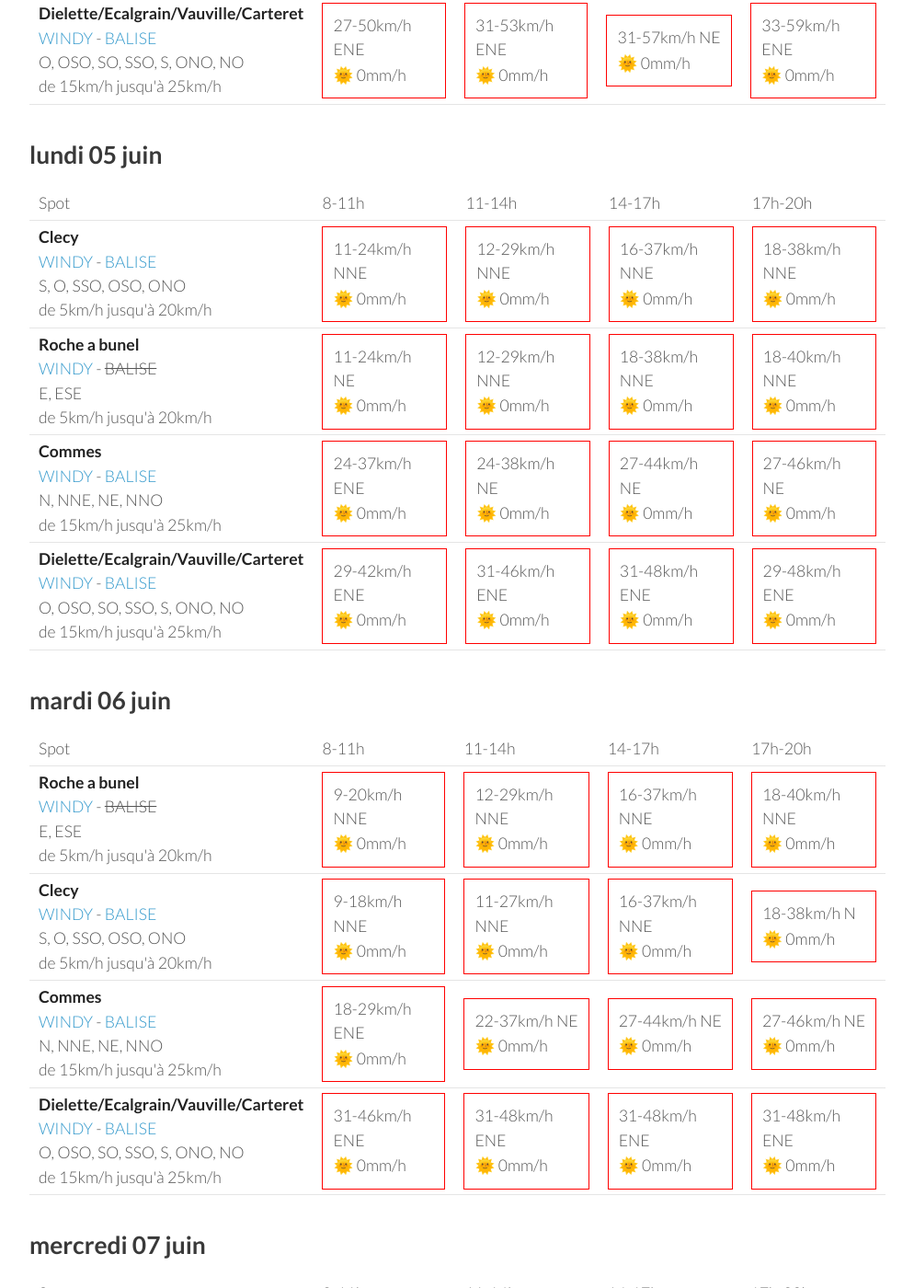
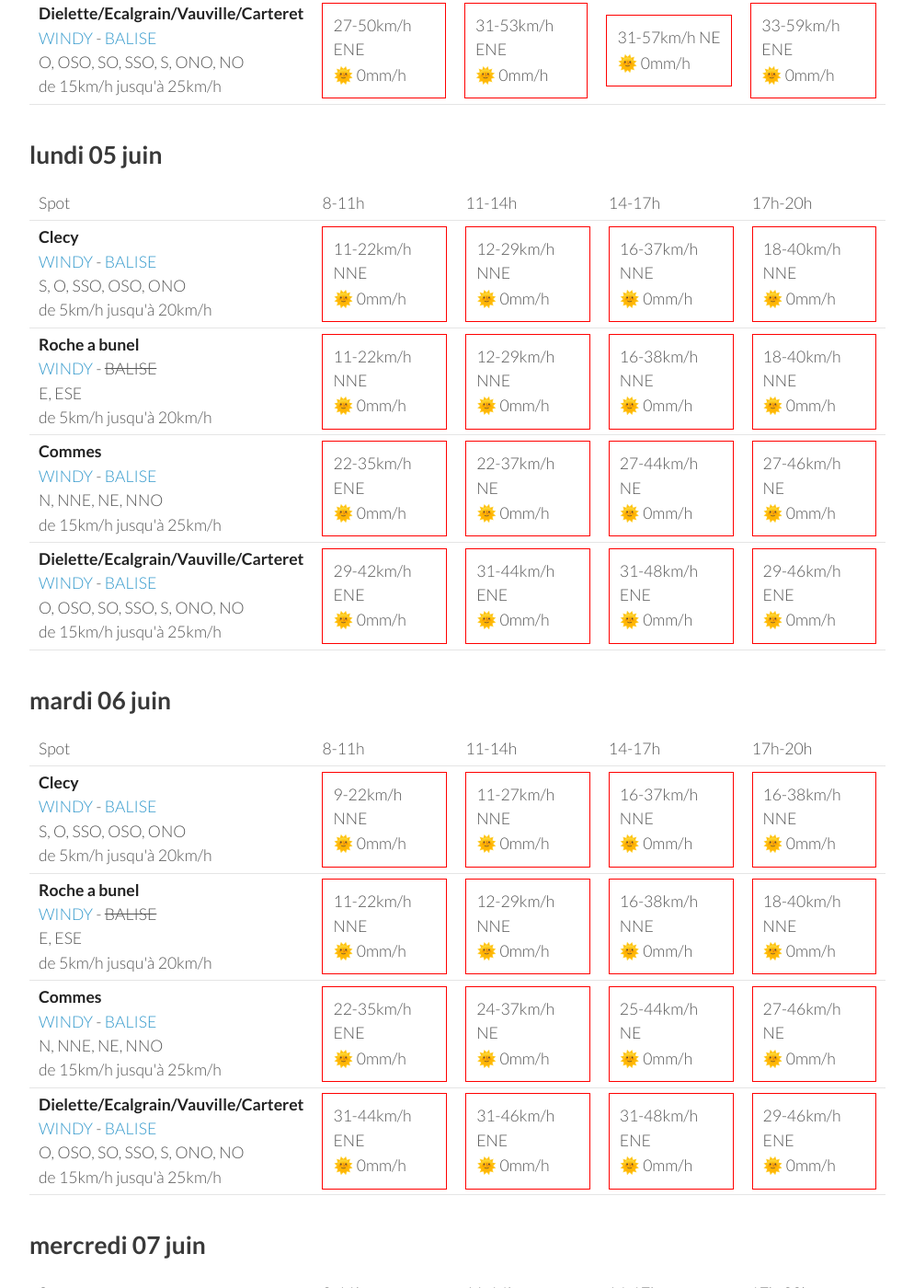
Before and after one commit to parapente-dans-le-nord/parapente-dans-le-nord.github.io, a Jekyll site: the page built from normandie.markdown, in a window 1280 px wide and 1400 px high, scrolled down 1312 px. Shown: the whole window at 92% size, without its empty margins (26-1020 px from the left). Built offline with Jekyll 4.4.1, drawn with Linux system fonts in a browser that asks for light colours; some of the changed text lies outside the part shown.

Commit message:
update index.markdown

```diff
--- a/normandie.markdown
+++ b/normandie.markdown
@@ -132,19 +132,19 @@ page mise à jour le samedi 03 juin 13:46
 <tr>
         <td><strong>Clecy</strong><br><a href="https://windy.com/48.929/-0.470?48.516,-0.470,8">WINDY</a> - <span class=""><a href="http://www.balisemeteo.com/balise.php?idBalise=122">BALISE</a> </span><br> <span class="vent-favorable">S, O, SSO, OSO, ONO</span><br><span class="force-vent">de 5km/h jusqu'à 20km/h</span> </td>
 
-            <td><div class="not-flyable"><p>11-24km/h NNE</p><p>🌞 0mm/h</p></div></td>
+            <td><div class="not-flyable"><p>11-22km/h NNE</p><p>🌞 0mm/h</p></div></td>
             <td><div class="not-flyable"><p>12-29km/h NNE</p><p>🌞 0mm/h</p></div></td>
             <td><div class="not-flyable"><p>16-37km/h NNE</p><p>🌞 0mm/h</p></div></td>
-            <td><div class="not-flyable"><p>18-38km/h NNE</p><p>🌞 0mm/h</p></div></td>
+            <td><div class="not-flyable"><p>18-40km/h NNE</p><p>🌞 0mm/h</p></div></td>
 
 
     </tr>
 <tr>
         <td><strong>Roche a bunel</strong><br><a href="https://windy.com/48.993/-0.499?48.580,-0.499,8">WINDY</a> - <span class="no-balise"> BALISE </span><br> <span class="vent-favorable">E, ESE</span><br><span class="force-vent">de 5km/h jusqu'à 20km/h</span> </td>
 
-            <td><div class="not-flyable"><p>11-24km/h NE</p><p>🌞 0mm/h</p></div></td>
+            <td><div class="not-flyable"><p>11-22km/h NNE</p><p>🌞 0mm/h</p></div></td>
             <td><div class="not-flyable"><p>12-29km/h NNE</p><p>🌞 0mm/h</p></div></td>
-            <td><div class="not-flyable"><p>18-38km/h NNE</p><p>🌞 0mm/h</p></div></td>
+            <td><div class="not-flyable"><p>16-38km/h NNE</p><p>🌞 0mm/h</p></div></td>
             <td><div class="not-flyable"><p>18-40km/h NNE</p><p>🌞 0mm/h</p></div></td>
 
 
@@ -152,8 +152,8 @@ page mise à jour le samedi 03 juin 13:46
 <tr>
         <td><strong>Commes</strong><br><a href="https://windy.com/49.346/-0.726?48.936,-0.726,8">WINDY</a> - <span class=""><a href="http://www.balisemeteo.com/balise.php?idBalise=158">BALISE</a> </span><br> <span class="vent-favorable">N, NNE, NE, NNO</span><br><span class="force-vent">de 15km/h jusqu'à 25km/h</span> </td>
 
-            <td><div class="not-flyable"><p>24-37km/h ENE</p><p>🌞 0mm/h</p></div></td>
-            <td><div class="not-flyable"><p>24-38km/h NE</p><p>🌞 0mm/h</p></div></td>
+            <td><div class="not-flyable"><p>22-35km/h ENE</p><p>🌞 0mm/h</p></div></td>
+            <td><div class="not-flyable"><p>22-37km/h NE</p><p>🌞 0mm/h</p></div></td>
             <td><div class="not-flyable"><p>27-44km/h NE</p><p>🌞 0mm/h</p></div></td>
             <td><div class="not-flyable"><p>27-46km/h NE</p><p>🌞 0mm/h</p></div></td>
 
@@ -163,9 +163,9 @@ page mise à jour le samedi 03 juin 13:46
         <td><strong>Dielette/Ecalgrain/Vauville/Carteret</strong><br><a href="https://windy.com/49.650/-1.856?49.243,-1.856,8">WINDY</a> - <span class=""><a href="http://www.balisemeteo.com/balise.php?idBalise=81">BALISE</a> </span><br> <span class="vent-favorable">O, OSO, SO, SSO, S, ONO, NO</span><br><span class="force-vent">de 15km/h jusqu'à 25km/h</span> </td>
 
             <td><div class="not-flyable"><p>29-42km/h ENE</p><p>🌞 0mm/h</p></div></td>
-            <td><div class="not-flyable"><p>31-46km/h ENE</p><p>🌞 0mm/h</p></div></td>
+            <td><div class="not-flyable"><p>31-44km/h ENE</p><p>🌞 0mm/h</p></div></td>
             <td><div class="not-flyable"><p>31-48km/h ENE</p><p>🌞 0mm/h</p></div></td>
-            <td><div class="not-flyable"><p>29-48km/h ENE</p><p>🌞 0mm/h</p></div></td>
+            <td><div class="not-flyable"><p>29-46km/h ENE</p><p>🌞 0mm/h</p></div></td>
 
 
     </tr>
@@ -186,31 +186,31 @@ page mise à jour le samedi 03 juin 13:46
       <td>17h-20h</td>
     </tr>
 <tr>
-        <td><strong>Roche a bunel</strong><br><a href="https://windy.com/48.993/-0.499?48.580,-0.499,8">WINDY</a> - <span class="no-balise"> BALISE </span><br> <span class="vent-favorable">E, ESE</span><br><span class="force-vent">de 5km/h jusqu'à 20km/h</span> </td>
+        <td><strong>Clecy</strong><br><a href="https://windy.com/48.929/-0.470?48.516,-0.470,8">WINDY</a> - <span class=""><a href="http://www.balisemeteo.com/balise.php?idBalise=122">BALISE</a> </span><br> <span class="vent-favorable">S, O, SSO, OSO, ONO</span><br><span class="force-vent">de 5km/h jusqu'à 20km/h</span> </td>
 
-            <td><div class="not-flyable"><p>9-20km/h NNE</p><p>🌞 0mm/h</p></div></td>
-            <td><div class="not-flyable"><p>12-29km/h NNE</p><p>🌞 0mm/h</p></div></td>
+            <td><div class="not-flyable"><p>9-22km/h NNE</p><p>🌞 0mm/h</p></div></td>
+            <td><div class="not-flyable"><p>11-27km/h NNE</p><p>🌞 0mm/h</p></div></td>
             <td><div class="not-flyable"><p>16-37km/h NNE</p><p>🌞 0mm/h</p></div></td>
-            <td><div class="not-flyable"><p>18-40km/h NNE</p><p>🌞 0mm/h</p></div></td>
+            <td><div class="not-flyable"><p>16-38km/h NNE</p><p>🌞 0mm/h</p></div></td>
 
 
     </tr>
 <tr>
-        <td><strong>Clecy</strong><br><a href="https://windy.com/48.929/-0.470?48.516,-0.470,8">WINDY</a> - <span class=""><a href="http://www.balisemeteo.com/balise.php?idBalise=122">BALISE</a> </span><br> <span class="vent-favorable">S, O, SSO, OSO, ONO</span><br><span class="force-vent">de 5km/h jusqu'à 20km/h</span> </td>
+        <td><strong>Roche a bunel</strong><br><a href="https://windy.com/48.993/-0.499?48.580,-0.499,8">WINDY</a> - <span class="no-balise"> BALISE </span><br> <span class="vent-favorable">E, ESE</span><br><span class="force-vent">de 5km/h jusqu'à 20km/h</span> </td>
 
-            <td><div class="not-flyable"><p>9-18km/h NNE</p><p>🌞 0mm/h</p></div></td>
-            <td><div class="not-flyable"><p>11-27km/h NNE</p><p>🌞 0mm/h</p></div></td>
-            <td><div class="not-flyable"><p>16-37km/h NNE</p><p>🌞 0mm/h</p></div></td>
-            <td><div class="not-flyable"><p>18-38km/h N</p><p>🌞 0mm/h</p></div></td>
+            <td><div class="not-flyable"><p>11-22km/h NNE</p><p>🌞 0mm/h</p></div></td>
+            <td><div class="not-flyable"><p>12-29km/h NNE</p><p>🌞 0mm/h</p></div></td>
+            <td><div class="not-flyable"><p>16-38km/h NNE</p><p>🌞 0mm/h</p></div></td>
+            <td><div class="not-flyable"><p>18-40km/h NNE</p><p>🌞 0mm/h</p></div></td>
 
 
     </tr>
 <tr>
         <td><strong>Commes</strong><br><a href="https://windy.com/49.346/-0.726?48.936,-0.726,8">WINDY</a> - <span class=""><a href="http://www.balisemeteo.com/balise.php?idBalise=158">BALISE</a> </span><br> <span class="vent-favorable">N, NNE, NE, NNO</span><br><span class="force-vent">de 15km/h jusqu'à 25km/h</span> </td>
 
-            <td><div class="not-flyable"><p>18-29km/h ENE</p><p>🌞 0mm/h</p></div></td>
-            <td><div class="not-flyable"><p>22-37km/h NE</p><p>🌞 0mm/h</p></div></td>
-            <td><div class="not-flyable"><p>27-44km/h NE</p><p>🌞 0mm/h</p></div></td>
+            <td><div class="not-flyable"><p>22-35km/h ENE</p><p>🌞 0mm/h</p></div></td>
+            <td><div class="not-flyable"><p>24-37km/h NE</p><p>🌞 0mm/h</p></div></td>
+            <td><div class="not-flyable"><p>25-44km/h NE</p><p>🌞 0mm/h</p></div></td>
             <td><div class="not-flyable"><p>27-46km/h NE</p><p>🌞 0mm/h</p></div></td>
 
 
@@ -218,10 +218,10 @@ page mise à jour le samedi 03 juin 13:46
 <tr>
         <td><strong>Dielette/Ecalgrain/Vauville/Carteret</strong><br><a href="https://windy.com/49.650/-1.856?49.243,-1.856,8">WINDY</a> - <span class=""><a href="http://www.balisemeteo.com/balise.php?idBalise=81">BALISE</a> </span><br> <span class="vent-favorable">O, OSO, SO, SSO, S, ONO, NO</span><br><span class="force-vent">de 15km/h jusqu'à 25km/h</span> </td>
 
+            <td><div class="not-flyable"><p>31-44km/h ENE</p><p>🌞 0mm/h</p></div></td>
             <td><div class="not-flyable"><p>31-46km/h ENE</p><p>🌞 0mm/h</p></div></td>
             <td><div class="not-flyable"><p>31-48km/h ENE</p><p>🌞 0mm/h</p></div></td>
-            <td><div class="not-flyable"><p>31-48km/h ENE</p><p>🌞 0mm/h</p></div></td>
-            <td><div class="not-flyable"><p>31-48km/h ENE</p><p>🌞 0mm/h</p></div></td>
+            <td><div class="not-flyable"><p>29-46km/h ENE</p><p>🌞 0mm/h</p></div></td>
 
 
     </tr>
```
Also changed, not shown: other parts of normandie.markdown (+1 -1 lines).
